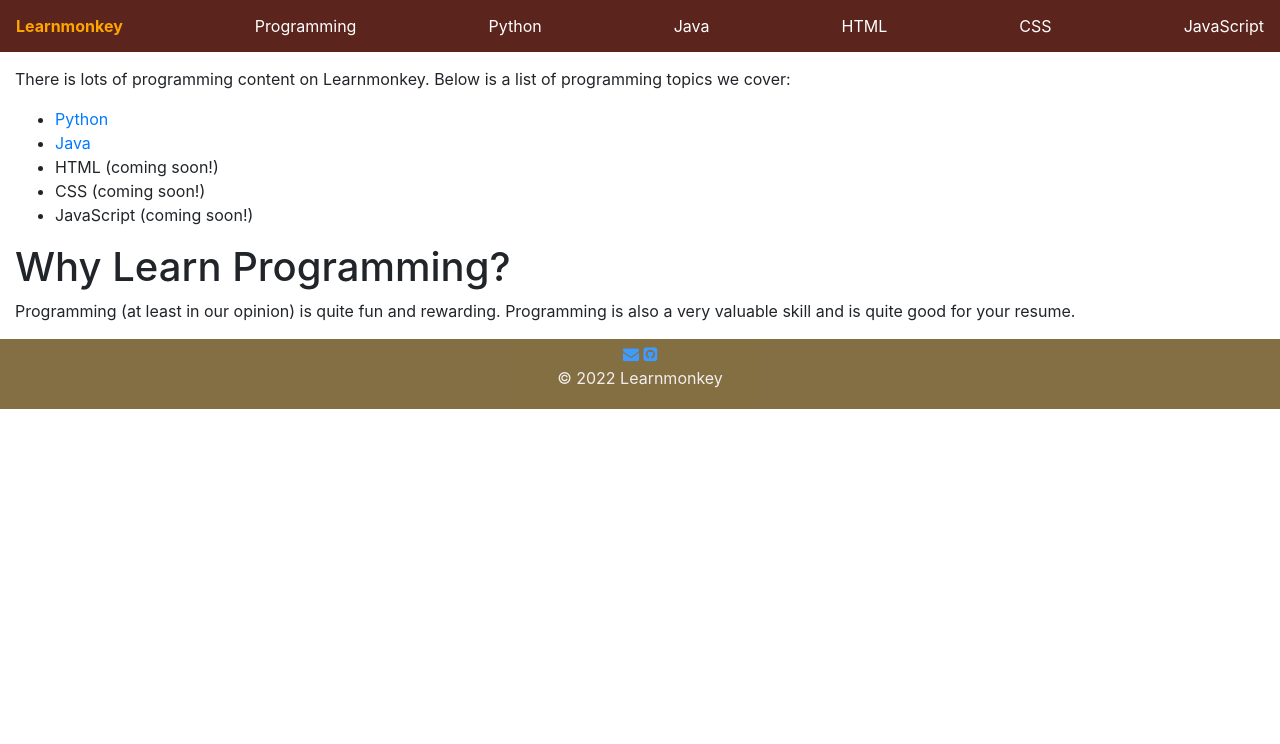
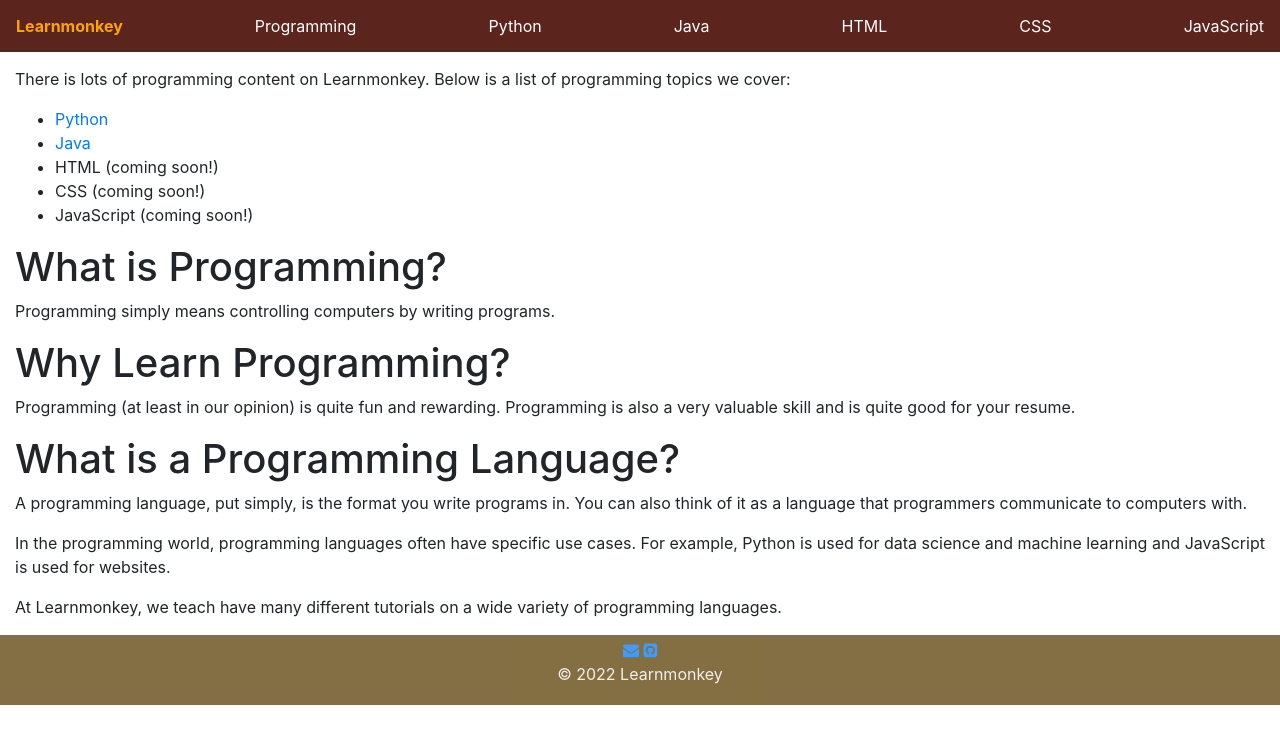
Before and after one commit to learnmonkey/learnmonkey.github.io, a Jekyll site: the page built from programming/index.html, in a window 1280 px wide. Shown: the top 744 px of the page. Built offline with Jekyll 4.4.1, drawn with Linux system fonts in a browser that asks for light colours.

Commit message:
Update programming index page

```diff
--- a/programming/index.html
+++ b/programming/index.html
@@ -16,6 +16,16 @@ layout: default
 </section>
 
 <section>
+    <h1>What is Programming?</h1>
+    <p>Programming simply means controlling computers by writing programs.</p>
+</section>
+<section>
     <h1>Why Learn Programming?</h1>
     <p>Programming (at least in our opinion) is quite fun and rewarding. Programming is also a very valuable skill and is quite good for your resume.</p>
 </section>
+<section>
+    <h1>What is a Programming Language?</h1>
+    <p>A programming language, put simply, is the format you write programs in. You can also think of it as a language that programmers communicate to computers with.</p>
+    <p>In the programming world, programming languages often have specific use cases. For example, Python is used for data science and machine learning and JavaScript is used for websites.</p>
+    <p>At Learnmonkey, we teach have many different tutorials on a wide variety of programming languages.</p>
+</section>
```
